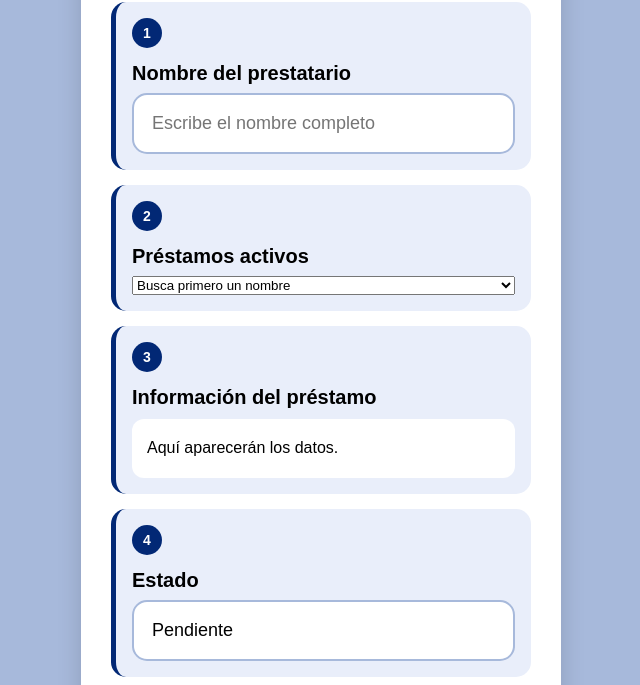
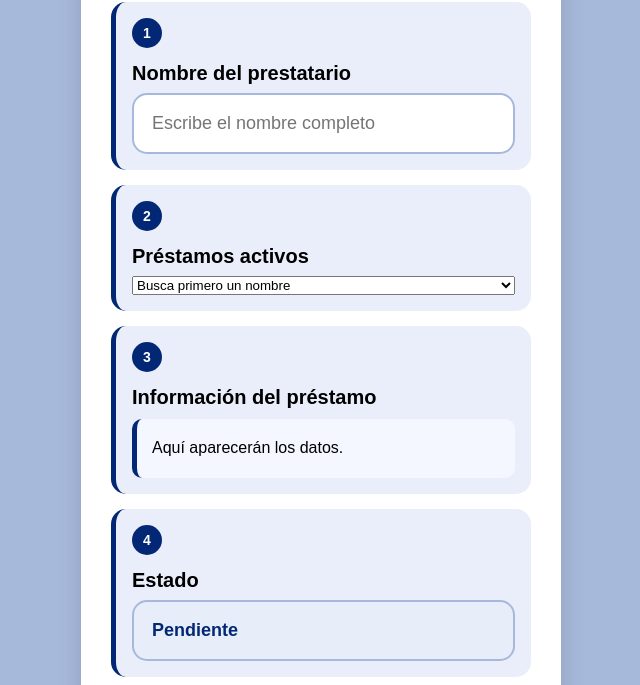
Before and after one commit to monserratandrademesta-blip/BIBLIOTECAUPGOP, a website: page devolucion.html in a window 1280 px wide. Shown: the part 115-800 px from the top of the page, without its empty margins (319-959 px from the left). Drawn offline with Linux system fonts and the light colour scheme.

Commit message:
Actualizars

```diff
--- a/css/devolucion.css
+++ b/css/devolucion.css
@@ -191,3 +191,15 @@ select{
     white-space: nowrap;
     overflow:hidden ;
 }
+#estado {
+    background-color: #e8eef9;
+    color: #022875;
+    font-weight: bold;
+    cursor: not-allowed;
+}
+#datosPrestamo {
+    background:#f4f7ff;
+    border-left:5px solid #022875;
+    padding:15px;
+    border-radius:10px;
+}
```
